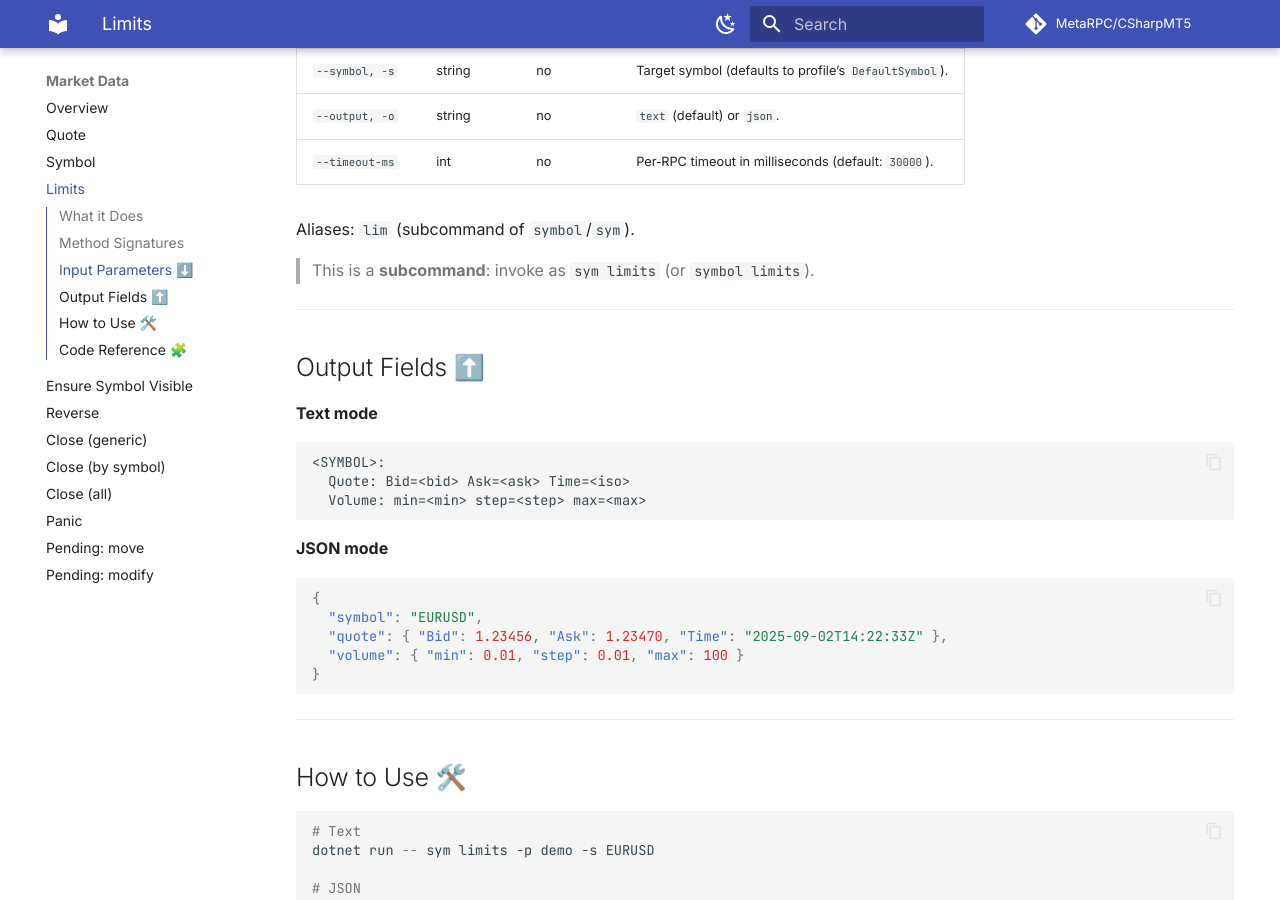
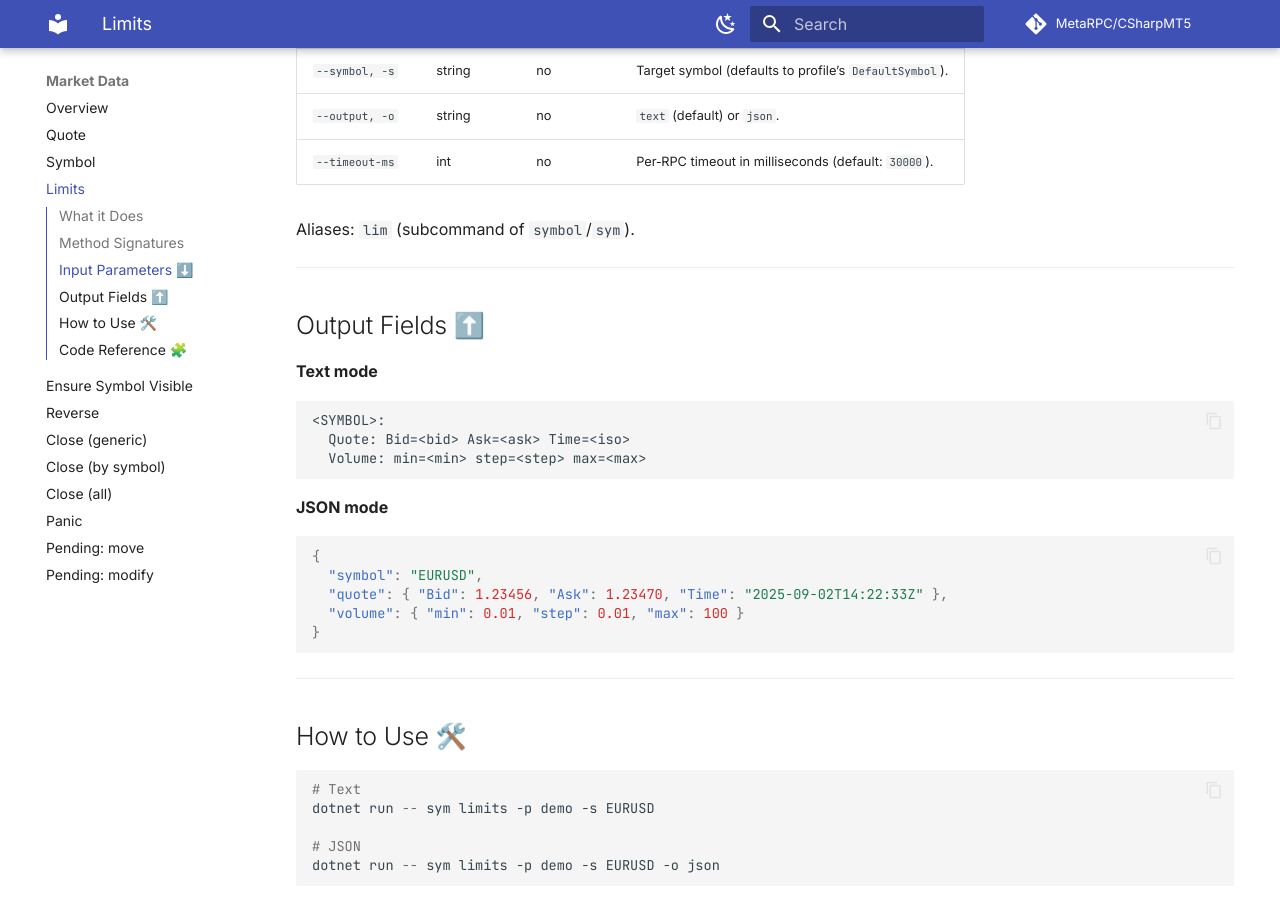
Before and after one commit to MetaRPC/CSharpMT5, an MkDocs documentation site: the page built from docs/Market_Data/Limits.md, in a window 1280 px wide and 900 px high, scrolled down 1065 px. Built offline with MkDocs 1.6.1 and Material for MkDocs 9.7.7, drawn with Linux system fonts in a browser that asks for light colours; comment, search, counter and statistics services are not loaded.

Commit message:
Update Limits.md

```diff
--- a/docs/Market_Data/Limits.md
+++ b/docs/Market_Data/Limits.md
@@ -44,8 +44,6 @@ public Task<(double min, double step, double max)> GetVolumeConstraintsAsync(
 | `--timeout-ms`  | int    | no       | Per‑RPC timeout in milliseconds (default: `30000`).    |
 
 Aliases: `lim` (subcommand of `symbol`/`sym`).
-
-> This is a **subcommand**: invoke as `sym limits` (or `symbol limits`).
 
 ---
 
```
